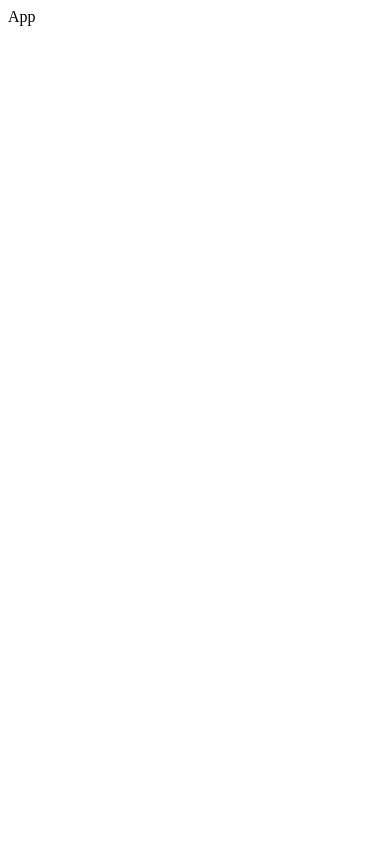
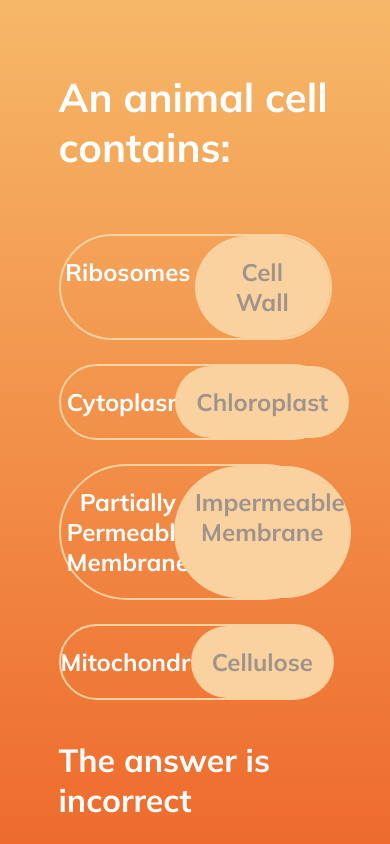
Before and after one commit to Scott-fo/senecalearning-frontend, a React (Create React App) app: page / in a window 390 px wide. Built offline with nearby package versions, Linux system fonts and the light colour scheme.

Commit message:
minimum product. No responsiveness, colour change, and doesn;t stop toggle on correct answer

```diff
--- a/public/index.html
+++ b/public/index.html
@@ -2,42 +2,13 @@
 <html lang="en">
   <head>
     <meta charset="utf-8" />
-    <link rel="icon" href="%PUBLIC_URL%/favicon.ico" />
     <meta name="viewport" content="width=device-width, initial-scale=1" />
-    <meta name="theme-color" content="#000000" />
-    <meta
-      name="description"
-      content="Web site created using create-react-app"
-    />
-    <link rel="apple-touch-icon" href="%PUBLIC_URL%/logo192.png" />
-    <!--
-      manifest.json provides metadata used when your web app is installed on a
-      user's mobile device or desktop. See https://developers.google.com/web/fundamentals/web-app-manifest/
-    -->
-    <link rel="manifest" href="%PUBLIC_URL%/manifest.json" />
-    <!--
-      Notice the use of %PUBLIC_URL% in the tags above.
-      It will be replaced with the URL of the `public` folder during the build.
-      Only files inside the `public` folder can be referenced from the HTML.
-
-      Unlike "/favicon.ico" or "favicon.ico", "%PUBLIC_URL%/favicon.ico" will
-      work correctly both with client-side routing and a non-root public URL.
-      Learn how to configure a non-root public URL by running `npm run build`.
-    -->
-    <title>React App</title>
+    <link rel="preconnect" href="https://fonts.googleapis.com">
+    <link rel="preconnect" href="https://fonts.gstatic.com" crossorigin>
+    <link href="https://fonts.googleapis.com/css2?family=Mulish:wght@400;500;600;700&display=swap" rel="stylesheet">
   </head>
   <body>
-    <noscript>You need to enable JavaScript to run this app.</noscript>
+    <script src="index.js"></script>
     <div id="root"></div>
-    <!--
-      This HTML file is a template.
-      If you open it directly in the browser, you will see an empty page.
-
-      You can add webfonts, meta tags, or analytics to this file.
-      The build step will place the bundled scripts into the <body> tag.
-
-      To begin the development, run `npm start` or `yarn start`.
-      To create a production bundle, use `npm run build` or `yarn build`.
-    -->
   </body>
 </html>
--- a/src/App.js
+++ b/src/App.js
@@ -1,8 +1,12 @@
-import React from 'react'
+import React from 'react';
+import Quiz from './components/Quiz';
+import "./styles/App.css";
 
 const App = () => {
   return (
-    <div>App</div>
+    <div>
+      <Quiz />
+    </div>
   )
 }
 
--- /dev/null
+++ b/src/components/Answers.jsx
@@ -0,0 +1,18 @@
+import React from 'react'
+
+const Answers = (props) => {
+  return (
+    <div className='answers'>
+      <section className="answer-section">
+        <input className="answer-input" type="radio" value={props[0]} id={props[0]} name={props.id} onClick={props.handleClick}/>
+        <label className='answer' htmlFor={props[0]}>{props[0]}</label>
+      </section>
+      <section className="answer-section">
+        <input className="answer-input" type="radio" value={props[1]} id={props[1]} name={props.id} onClick={props.handleClick} defaultChecked/>
+        <label className='answer' htmlFor={props[1]}>{props[1]}</label>
+      </section>
+    </div>
+  )
+}
+
+export default Answers
--- /dev/null
+++ b/src/components/Quiz.jsx
@@ -0,0 +1,48 @@
+import React, { useEffect, useState } from 'react';
+import "../styles/Quiz.css";
+import Questions from "../questions"
+import Answers from './Answers';
+
+const Quiz = () => {
+  const [correct, setCorrect] = useState(false);
+  const [prevName, setPrevName] = useState({});
+  const correctList = Questions[0].correctAnswers;
+
+  const handleClick = (e) => {
+    const name = e.currentTarget.name;
+    const target = e.currentTarget.id;
+    setPrevName({...prevName, [name] : target });
+  }
+
+  const answerComponent = Questions[0].answers.map((answer, key) => {
+    return (
+      <Answers
+        key={key}
+        id={key}
+        {...answer}
+        handleClick={(e) => handleClick(e)}
+      />
+    )
+  });
+
+  useEffect(() => {
+    if (JSON.stringify(correctList) === JSON.stringify(Object.values(prevName))) {
+      setCorrect(true);
+    } else {
+      setCorrect(false);
+    }
+    console.log("Use Effect")
+  }, [prevName, correctList])
+
+  return (
+    <div className='quiz-wrapper'>
+      <div className="quiz-container">
+        <h1 className='question'>{Questions[0].question}</h1>
+        {answerComponent}
+        <h2 className='result'>The answer is {correct ? "correct" : "incorrect"}</h2>
+      </div>
+    </div>
+  )
+}
+
+export default Quiz
--- /dev/null
+++ b/src/questions.json
@@ -0,0 +1,12 @@
+[
+  {
+    "question" : "An animal cell contains:",
+    "correctAnswers" : ["Ribosomes", "Cytoplasm", "Partially Permeable Membrane", "Mitochondria"],
+    "answers" : [
+      ["Ribosomes", "Cell Wall"],
+      ["Cytoplasm", "Chloroplast"],
+      ["Partially Permeable Membrane", "Impermeable Membrane"],
+      ["Mitochondria", "Cellulose"]
+    ]
+  }
+]
--- /dev/null
+++ b/src/styles/App.css
@@ -0,0 +1,4 @@
+* {
+  margin: 0;
+  padding: 0;
+}
--- /dev/null
+++ b/src/styles/Quiz.css
@@ -0,0 +1,64 @@
+.quiz-wrapper {
+  background: linear-gradient(180deg, #F6B868 0%, #EE6B2D 100%);
+  width: 100vw;
+  height: 100vh;
+  font-family: 'Mulish', sans-serif;
+  color: #FFFFFF;
+  font-weight: 700;
+}
+
+.quiz-container {
+  display: flex;
+  flex-direction: column;
+  width: 70%;
+  margin-left: auto;
+  margin-right: auto;
+}
+
+.question {
+  display: flex;
+  justify-content: center;
+  margin-top: 72px;
+  margin-bottom: 50px;
+  font-size: 40px;
+}
+
+.answers {
+  display: flex;
+  justify-content: space-between;
+  border: 2px solid #F9D29F;
+  border-radius: 100px;
+  margin: 12px 0;
+}
+
+.answer {
+  font-size: 24px;
+  padding: 21px;
+  width: 100%;
+  text-align: center;
+  border-radius: 100px;
+  cursor: pointer;
+}
+
+.answer-section {
+  display: flex;
+  justify-content: center;
+  width: 50%;
+  border-radius: 100px;
+}
+
+.result {
+  display: flex;
+  justify-content: center;
+  font-size: 32px;
+  margin-top: 28px;
+}
+
+.answer-input {
+  display: none;
+}
+
+.answer-input:checked + label{
+  background-color: #F9D29F;
+  color: #9F938B;
+}
```
